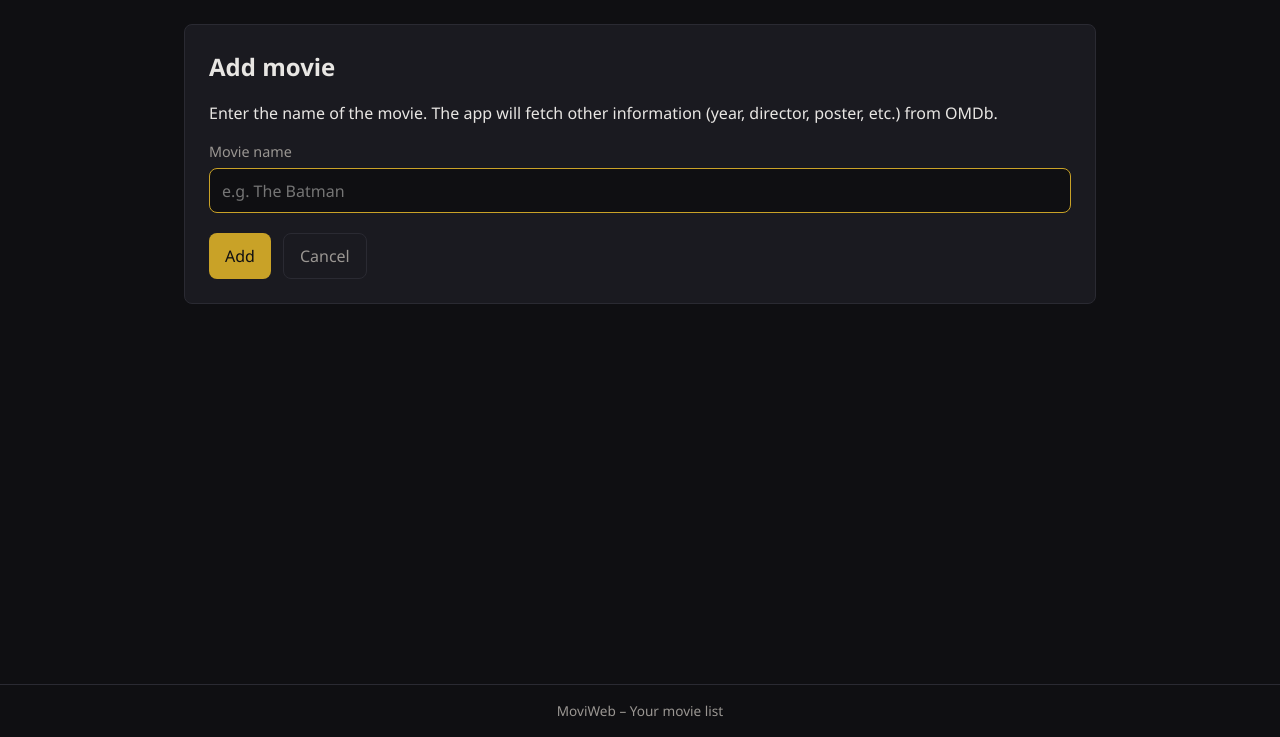
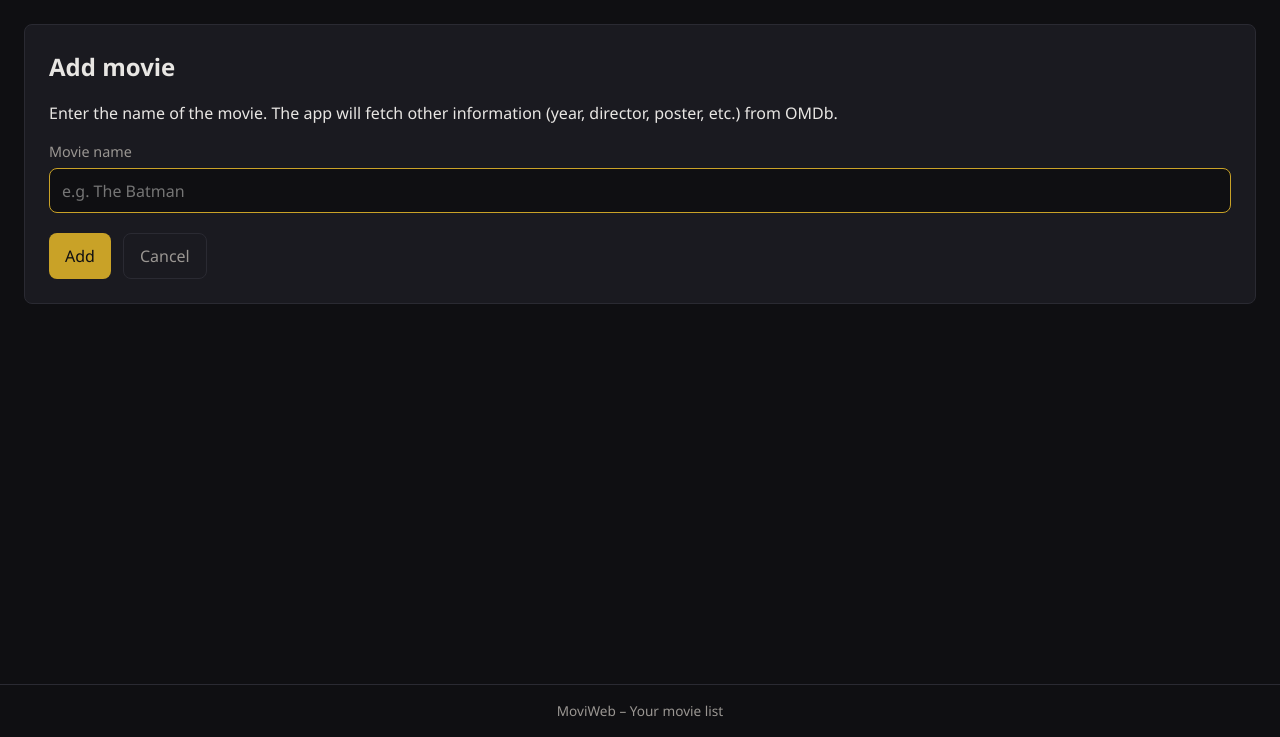
Before and after one commit to Held0fTheWelt/MovieProject, a Flask app: template templates/movie_add.html in a window 1280 px wide. Shown: the part 63-800 px from the top of the page. Run offline with Flask 3, Linux system fonts and the light colour scheme; the template is opened without the code that fills it, so the values that code supplies are empty.

Commit message:
Update style.css

```diff
--- a/static/css/style.css
+++ b/static/css/style.css
@@ -60,7 +60,7 @@ body {
 .main {
     flex: 1;
     padding: 1.5rem;
-    max-width: 960px;
+    max-width: 1400px;
     margin: 0 auto;
     width: 100%;
 }
@@ -226,13 +226,13 @@ body {
     font-size: 1.5rem;
 }
 
-/* Movie grid */
+/* Movie grid – wide layout, 4–5 movies per row */
 .movie-grid {
     list-style: none;
     padding: 0;
     margin: 0;
     display: grid;
-    grid-template-columns: repeat(auto-fill, minmax(280px, 1fr));
+    grid-template-columns: repeat(auto-fill, minmax(220px, 1fr));
     gap: 1.25rem;
 }
 
```
